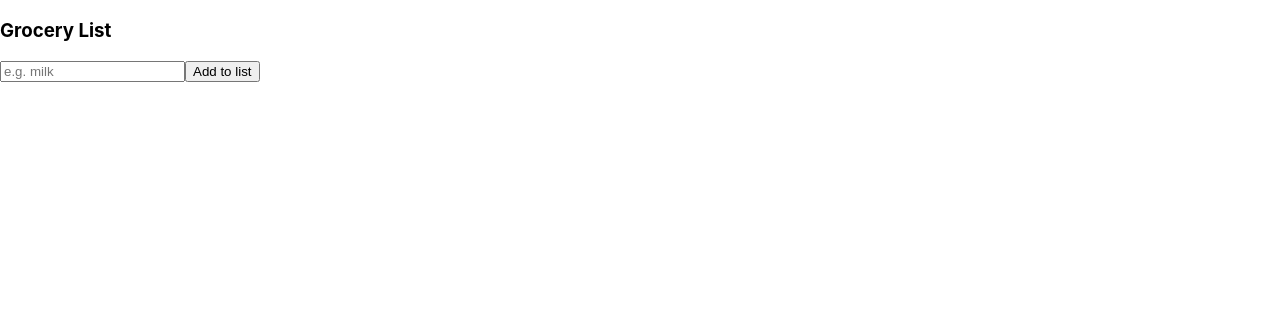
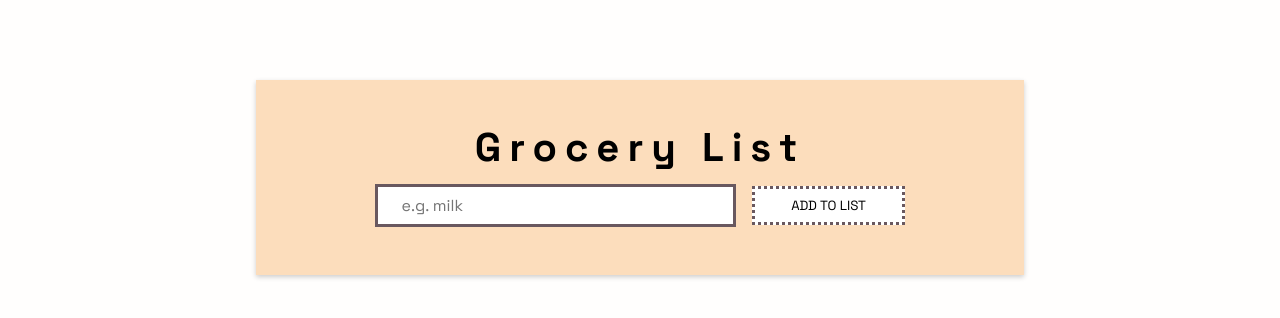
Before and after one commit to paulinapawelczyk/grocery-list-app, a React (Create React App) app: page / in a window 1280 px wide. Shown: the top 318 px of the page. Built offline with nearby package versions, Linux system fonts and the light colour scheme.

Commit message:
Add styling for app

```diff
--- a/src/App.js
+++ b/src/App.js
@@ -18,7 +18,7 @@ function App() {
   const [isEditing, setIsEditing] = useState(false);
   const [editID, setEditID] = useState(null);
   const [alert, setAlert] = useState({
-    show: true,
+    show: false,
     message: '',
     type: '',
   });
@@ -26,7 +26,7 @@ function App() {
   const handleSubmit = (e) => {
     e.preventDefault();
     if (!grocery) {
-      showAlert(true, 'Please add prober value', 'danger');
+      showAlert(true, 'Please add proper value', 'danger');
     } else if (grocery && isEditing) {
       setList(
         list.map((item) => {
--- a/src/index.css
+++ b/src/index.css
@@ -1,13 +1,151 @@
+@import url('https://fonts.googleapis.com/css2?family=Space+Grotesk:wght@400;700&display=swap');
+
+/* Grocery List items */
+
 body {
-  margin: 0;
-  font-family: -apple-system, BlinkMacSystemFont, 'Segoe UI', 'Roboto', 'Oxygen',
-    'Ubuntu', 'Cantarell', 'Fira Sans', 'Droid Sans', 'Helvetica Neue',
-    sans-serif;
-  -webkit-font-smoothing: antialiased;
-  -moz-osx-font-smoothing: grayscale;
+  background-color: #fffefd;
+  font-family: 'Space Grotesk', Arial, sans-serif;
+  font-size: 1rem;
 }
 
-code {
-  font-family: source-code-pro, Menlo, Monaco, Consolas, 'Courier New',
-    monospace;
+button {
+  display: inline-block;
+  margin: 0.5rem;
+  padding: 0.5rem 1.5rem;
+  border: 3px dotted #69585f;
+  font-family: 'Space Grotesk', Arial, sans-serif;
+  text-transform: uppercase;
+  background-color: #fff;
+  cursor: pointer;
+  transition: 0.5s;
 }
+
+button:hover {
+  background-color: #ffa686;
+  font-weight: bold;
+  border-color: black;
+}
+
+.app-container {
+  width: 60vw;
+  margin: 0 auto;
+  margin-top: 10vh;
+  padding-top: 5vh;
+  padding-bottom: 5vh;
+  background-color: #fcddbc;
+  box-shadow: 0 2px 5px rgba(0, 0, 0, 0.2);
+}
+
+.grocery-form {
+  display: flex;
+  flex-wrap: wrap;
+  align-items: center;
+  justify-content: center;
+}
+
+h3 {
+  font-size: 2.5rem;
+  padding: 0.5rem;
+  font-weight: bold;
+  letter-spacing: 0.5rem;
+  text-transform: capitalize;
+  text-align: center;
+  flex-basis: 100%;
+}
+
+.input-form-grocery {
+  flex-basis: 100%;
+  display: flex;
+  justify-content: center;
+  align-items: center;
+}
+
+.input-grocery {
+  flex-basis: 40%;
+  margin: 0.5rem;
+  padding: 0.5rem 1.5rem;
+  border: 3px solid #69585f;
+  font-family: 'Space Grotesk', Arial, sans-serif;
+  font-size: 1rem;
+}
+
+.input-grocery:focus {
+  margin: 0.5rem;
+  padding: 0.5rem 1.5rem;
+  border: 3px solid black;
+  outline: none;
+}
+
+input.input-grocery::placeholder {
+  font-family: 'Space Grotesk', Arial, sans-serif;
+  font-size: 1rem;
+}
+
+.submit-btn {
+  flex-basis: 20%;
+}
+
+.alert {
+  margin-bottom: 2vh;
+  text-transform: uppercase;
+  letter-spacing: 0.3rem;
+  padding: 1rem;
+  font-weight: bold;
+}
+
+.alert-danger {
+  background-color: #ed6a5a;
+}
+
+.alert-success {
+  background-color: #b8d8ba;
+}
+
+.grocery-list-container {
+  display: flex;
+  flex-wrap: wrap;
+  justify-content: center;
+  align-items: center;
+}
+
+.grocery-list {
+  flex-basis: 70%;
+  margin: 0.5rem;
+}
+
+.grocery-list-item {
+  font-weight: bold;
+  font-size: 1.2rem;
+  display: flex;
+  align-items: center;
+  margin: 0.5rem;
+  padding: 0.2rem 1.5rem;
+}
+
+.grocery-list-item:hover {
+  background-color: #ffa686;
+}
+
+.grocery-list-item-title {
+  flex-basis: 80%;
+}
+
+.btn-list {
+  justify-content: flex-end;
+}
+.btn-list button {
+  padding: 0.1rem 0rem 0.1rem 0.3rem;
+  border: none;
+  background-color: transparent;
+  font-size: 1.3rem;
+}
+
+.clear-btn {
+  flex-basis: 30%;
+}
+
+@media screen and (max-width: 789px) {
+  h3 {
+    font-size: 1.5rem;
+  }
+}
--- a/src/index.js
+++ b/src/index.js
@@ -1,5 +1,6 @@
 import React from 'react';
 import ReactDOM from 'react-dom';
+import './reset.css';
 import './index.css';
 import App from './App';
 import reportWebVitals from './reportWebVitals';
@@ -8,7 +9,7 @@ ReactDOM.render(
   <React.StrictMode>
     <App />
   </React.StrictMode>,
-  document.getElementById('root')
+  document.getElementById('root'),
 );
 
 // If you want to start measuring performance in your app, pass a function
--- /dev/null
+++ b/src/reset.css
@@ -0,0 +1,129 @@
+html,
+body,
+div,
+span,
+applet,
+object,
+iframe,
+h1,
+h2,
+h3,
+h4,
+h5,
+h6,
+p,
+blockquote,
+pre,
+a,
+abbr,
+acronym,
+address,
+big,
+cite,
+code,
+del,
+dfn,
+em,
+img,
+ins,
+kbd,
+q,
+s,
+samp,
+small,
+strike,
+strong,
+sub,
+sup,
+tt,
+var,
+b,
+u,
+i,
+center,
+dl,
+dt,
+dd,
+ol,
+ul,
+li,
+fieldset,
+form,
+label,
+legend,
+table,
+caption,
+tbody,
+tfoot,
+thead,
+tr,
+th,
+td,
+article,
+aside,
+canvas,
+details,
+embed,
+figure,
+figcaption,
+footer,
+header,
+hgroup,
+menu,
+nav,
+output,
+ruby,
+section,
+summary,
+time,
+mark,
+audio,
+video {
+  margin: 0;
+  padding: 0;
+  border: 0;
+  font-size: 100%;
+  font: inherit;
+  vertical-align: baseline;
+}
+
+article,
+aside,
+details,
+figcaption,
+figure,
+footer,
+header,
+hgroup,
+menu,
+nav,
+section {
+  display: block;
+}
+
+body {
+  line-height: 1;
+}
+
+ul,
+ol {
+  list-style: none;
+}
+
+blockquote,
+q {
+  quotes: none;
+}
+
+blockquote:before,
+blockquote:after,
+q:before,
+q:after {
+  content: "";
+  content: none;
+}
+
+table {
+  border-collapse: collapse;
+  border-spacing: 0;
+}
```
